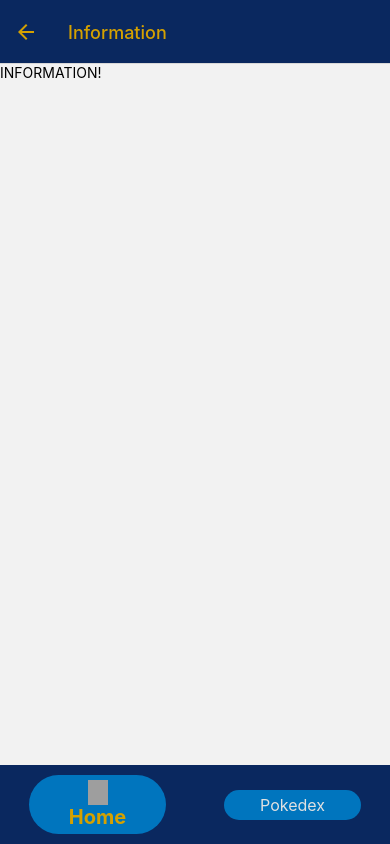
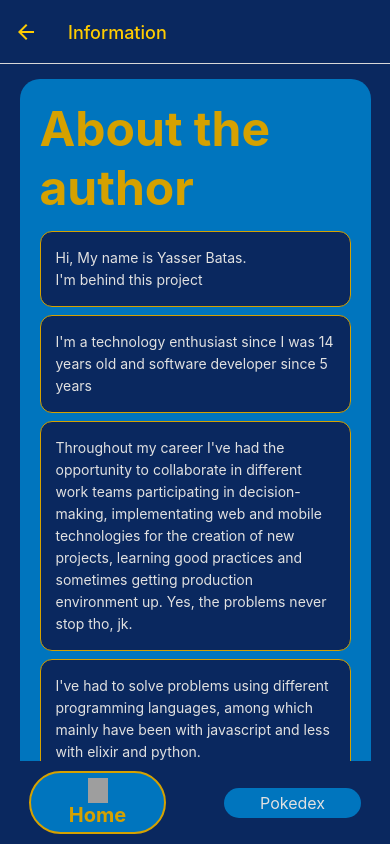
Before and after one commit to yasskate/pokedex, a React Native app: screen /Information in a window 390 px wide. Built offline with nearby package versions, Linux system fonts and the light colour scheme; grey boxes are pictures that could not be loaded.

Commit message:
Improves information screen ui (#15)
* Fix ui issue on ios devices

* Update status bar style

* Add border color on active tab bar

* Implements header tint color

* Add default value to header name on pokemon detail

* Refactor styles and translate copy

* Improves information view ui

```diff
--- a/src/components/tabBar.js
+++ b/src/components/tabBar.js
@@ -44,7 +44,7 @@ const TabBar = ({ state, descriptors, navigation }) => {
             onPress={onPress}
             style={styles.tab}
           >
-            <View style={styles.tabContainer}>
+            <View style={[styles.tabContainer, { borderWidth: isFocused ? 2 : 0 }]}>
               {isFocused && (
                 <Image
                   source={{ uri: getUri(label) }}
@@ -75,6 +75,7 @@ const styles = StyleSheet.create({
     alignItems: 'center',
     justifyContent: 'center',
     backgroundColor: colors.blue,
+    borderColor: colors.hardYellow,
     flexGrow: 1,
     marginVertical: 10,
     paddingVertical: 5,
--- a/src/navigation/stacks/homeStackScreen.js
+++ b/src/navigation/stacks/homeStackScreen.js
@@ -9,7 +9,7 @@ const HomeStackScreen = () => (
   <Stack.Navigator
     initialRouteName='Pokedex'
     screenOptions={{
-      headerTintColor: colors.hardYellow
+      headerTintColor: colors.hardYellow,
     }}
   >
     <Stack.Screen
@@ -28,6 +28,7 @@ const HomeStackScreen = () => (
         component={Information}
         options={{
           title: 'Information',
+          headerTintColor: colors.yellow,
           headerStyle: {
             backgroundColor: colors.hardBlue
           }
--- a/src/navigation/stacks/pokedexStackScreen.js
+++ b/src/navigation/stacks/pokedexStackScreen.js
@@ -34,7 +34,7 @@ const PokedexStackScreen = () => (
       name="PokemonDetail"
       component={PokemonDetail}
       options={({ route }) => ({
-        title: `${capitalizeWord(route.params.pokemonName ?? 'Pokedex')} #${route.params.pokemonId}`,
+        title: `${capitalizeWord(route.params.pokemonName ?? 'Pokedex')} #${route.params.pokemonId ?? 0}`,
         headerTintColor: colors.hardBlue,
         headerStyle: {
           backgroundColor: colors.yellow,
--- a/src/screens/home.js
+++ b/src/screens/home.js
@@ -3,9 +3,9 @@ import { Text, View, StyleSheet, SafeAreaView, ScrollView, Image, TouchableOpaci
 import { colors } from '../utils/colors'
 
 const INSTRUCTIONS = [
-  '1. Encontraras un listado de los primeros 150 pokemons',
-  '2. Tendras acceso a importante de cada pokemon',
-  '3. Podras realizar busquedas por nombre'
+  '1. You\'ll find a list with the first 150 pokemons',
+  '2. You\'ll have access to important information from each pokemon ',
+  '3. You could search pokemons by name'
 ]
 
 const Home = ({ navigation }) => {
@@ -33,17 +33,19 @@ const Home = ({ navigation }) => {
   )
 
   return (
-    <SafeAreaView
-      style={styles. container}
-    >
-      <ScrollView style={{ width: '100%' }} contentContainerStyle={styles.contentContainerStyle} horizontal={false}>
-        <StatusBar style="light" />
+    <SafeAreaView style={styles. container}>
+      <StatusBar style="light" />
+      <ScrollView
+        style={styles.scrollContainer}
+        contentContainerStyle={styles.contentContainerStyle}
+      >
         <Text style={styles.title}>Welcome to the Pokedex!</Text>
-        <Text style={styles.description}>En este pokedex encontraras informacion importante respecto a los pokemon de la region Kanto</Text>
+        <Text style={styles.description}>In this pokedex you'll find relevant information about the pokemons from kanto's region</Text>
         <View style={styles.instructionsContainer}>
           <Text style={styles.instructionsTitle}>Pokedex guide:</Text>
           <GuideInstructions />
         </View>
+
         <TouchableProjectInformation />
       </ScrollView>
     </SafeAreaView>
@@ -52,24 +54,29 @@ const Home = ({ navigation }) => {
 
 const styles = StyleSheet.create({
   container: {
-    alignItems: 'center',
     backgroundColor: colors.hardBlue,
     flex: 1,
-    flexGrow: 1
+    flexGrow: 1,
+    width: '100%'
+  },
+  scrollContainer: {
+    backgroundColor: colors.hardBlue,
+    height: '100%',
+    flex: 1
   },
   contentContainerStyle: {
     justifyContent: 'space-around',
     backgroundColor: colors.hardBlue,
-    flex: 1
+    alignItems: 'center',
+    marginTop: 20,
+    flexGrow: 1
   },
   title: {
     color: colors.yellow,
     fontSize: 48,
     fontWeight: 'bold',
     paddingRight: 10,
-    textAlign: 'right',
-    width: '100%'
-
+    textAlign: 'right'
   },
   description: {
     color: colors.white,
@@ -95,7 +102,9 @@ const styles = StyleSheet.create({
   instructionWrapper: {
     backgroundColor: colors.hardBlue,
     width: '90%',
-    borderRadius: 10,
+    borderRadius: 12,
+    borderColor: colors.hardYellow,
+    borderWidth: 1,
     justifyContent: 'center'
   },
   instructions: {
--- a/src/screens/information.js
+++ b/src/screens/information.js
@@ -1,13 +1,95 @@
-import { StatusBar } from 'expo-status-bar';
-import { StyleSheet, Text, View } from 'react-native';
+import { StatusBar } from 'expo-status-bar'
+import { StyleSheet, SafeAreaView, ScrollView, Text, View } from 'react-native'
+import { colors } from '../utils/colors'
+
+const ABOUT_AUTHOR_PARAGRAPHS = [
+  "Hi, My name is Yasser Batas. \nI'm behind this project",
+  "I'm a technology enthusiast since I was 14 years old and software developer since 5 years",
+  "Throughout my career I've had the opportunity to collaborate in different work teams participating in decision-making, implementating web and mobile technologies for the creation of new projects, learning good practices and sometimes getting production environment up. Yes, the problems never stop tho, jk.",
+  "I've had to solve problems using different programming languages, among which mainly have been with javascript and less with elixir and python. \n\nUsing different tools, libraries and frameworks like React, React Native, Expo, Next, Phoenix, Flask to mention a few.",
+  "Also, I've had the experience of leading projects and mentoring two Jr. developers who were just joining the team.",
+  "I enjoy developing for web and mobile platforms although I also like to explore other environments."
+]
+
+const ABOUT_PROJECT_PARAGRAPHS = [
+  "This app was developed with much effort implementing the main concepts of Javascript and React Native powered by Expo",
+  "Context and reducers were implemented as global state management in order to avoid installing third party dependencies",
+  "The api implemented in this project. \nhttps://pokeapi.co/",
+  "The images and icons in this app were taken from internet",
+  "If you want to know more about this project or contribute to it. \nhttps://github.com/yasskate/pokedex"
+]
+const AboutAuthorParagraphs = () => ABOUT_AUTHOR_PARAGRAPHS.map((paragraph, index)=> (
+  <View key={index} style={styles.paragraphWrapper}>
+    <Text style={styles.paragraph}>{paragraph}</Text>
+  </View>
+))
+
+const AboutProjectParagraphs = () => ABOUT_PROJECT_PARAGRAPHS.map((paragraph, index) => (
+  <View key={index} style={styles.paragraphWrapper}>
+    <Text style={styles.paragraph}>{paragraph}</Text>
+  </View>
+))
 
 const Information = () => {
   return (
-    <View>
-      <Text>INFORMATION!</Text>
-      <StatusBar style="auto" />
-    </View>
+    <SafeAreaView style={styles.container}>
+      <StatusBar style="light" />
+      <ScrollView
+        style={styles.scrollContainer}
+        contentContainerStyle={styles.scrollContentContainer}
+      >
+        <View style={styles.aboutContainer}>
+          <Text style={styles.aboutTitle}>About the author</Text>
+          <AboutAuthorParagraphs />
+        </View>
+        <View style={styles.aboutContainer}>
+          <Text style={styles.aboutTitle}>About the project</Text>
+          <AboutProjectParagraphs />
+        </View>
+      </ScrollView>
+    </SafeAreaView>
   )
 }
 
+const styles = StyleSheet.create({
+  container: {
+    flex: 1,
+    width: '100%'
+  },
+  scrollContainer: {
+    backgroundColor: colors.hardBlue
+  },
+  scrollContentContainer: {
+    backgroundColor: colors.hardBlue,
+    alignItems: 'center'
+  },
+  aboutContainer: {
+    backgroundColor: colors.blue,
+    borderRadius: 20,
+    padding: 20,
+    justifyContent: 'space-evenly',
+    marginTop: 15,
+    width: '90%'
+  },
+  aboutTitle: {
+    color: colors.hardYellow,
+    fontSize: 48,
+    marginBottom: 10,
+    fontWeight: 'bold'
+  },
+  paragraphWrapper: {
+    backgroundColor: colors.hardBlue,
+    borderRadius: 12,
+    borderColor: colors.hardYellow,
+    borderWidth: 1,
+    padding: 15,
+    marginVertical: 4,
+},
+  paragraph: {
+    color: colors.white,
+    fontSize: 14,
+    lineHeight: 22
+  },
+})
+
 export default Information
--- a/src/screens/pokedex.js
+++ b/src/screens/pokedex.js
@@ -1,6 +1,6 @@
 import { StatusBar } from 'expo-status-bar'
 import { SafeAreaView } from 'react-native-safe-area-context'
-import { View, Text, StyleSheet, FlatList, TextInput, Image } from 'react-native'
+import { View, Text, StyleSheet, FlatList, TextInput, Image, ScrollView } from 'react-native'
 import PokemonCard from '../components/pokemonCard'
 import Loading from '../components/loading'
 import useApi from '../hooks/useApi'
@@ -78,6 +78,7 @@ const Pokedex = ({ navigation }) => {
   return (
     <SafeAreaView style={styles.container}>
       <StatusBar style="light" />
+      <>
         <TextInput
           style={styles.querySearch}
           onChangeText={name => searchPokemon(name)}
@@ -105,6 +106,7 @@ const Pokedex = ({ navigation }) => {
                 />
             )
           }
+      </>
     </SafeAreaView>
   )
 }
@@ -113,7 +115,6 @@ const styles = StyleSheet.create({
   container: {
     alignItems: 'center',
     backgroundColor: colors.hardBlue,
-    flex: 1,
     flexGrow: 1,
     width: '100%'
   },
--- a/src/screens/pokemonDetail.js
+++ b/src/screens/pokemonDetail.js
@@ -69,7 +69,7 @@ const PokemonDetail = ({ route }) => {
 
   return (
     <SafeAreaView style={styles.container}>
-      <StatusBar style="light" />
+      <StatusBar style="dark" />
       <HeroImage />
       <Text style={styles.name}>{capitalizeWord(pokemon?.name ?? '')}</Text>
       <ScrollView
```
Lines whose indentation alone changed are shown as unchanged.
